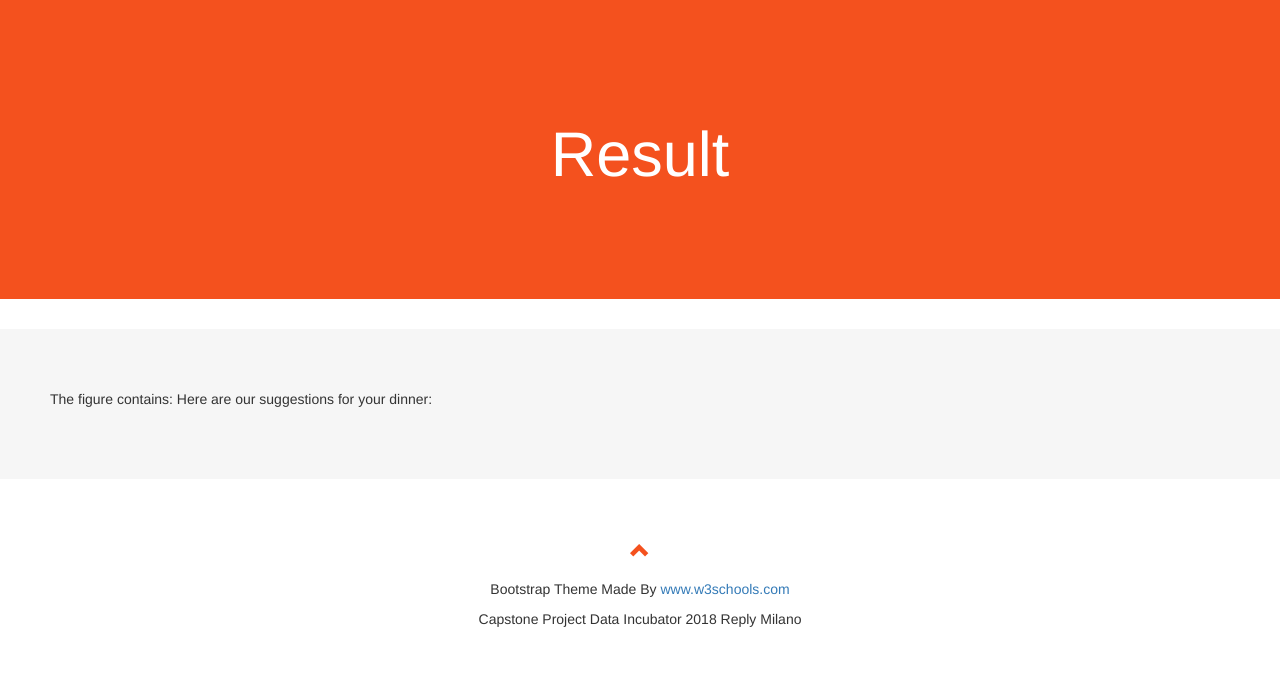
After one commit to chiarabianchin/capstoneapp, a Python web app: template app/templates/result.html in a window 1280 px wide. The commit adds this page. Shown: the top 698 px of the page. Run offline with Jinja, Linux system fonts and the light colour scheme; the template is opened without the code that fills it, so the values that code supplies are empty; some libraries are stand-ins or nearby versions.

Commit message:
Working app with some links

```diff
--- a/app/__init__.py
+++ b/app/__init__.py
@@ -1,9 +1,11 @@
 #__init__
 from flask import Flask
 from .views import myapp
+from .forms import myforms
 
 app = Flask(__name__)
 app.config.from_object('config')
 #db.init_app(app)
 
 app.register_blueprint(myapp)
+app.register_blueprint(myforms)
--- a/app/templates/layout.html
+++ b/app/templates/layout.html
@@ -1,22 +1,82 @@
 <!DOCTYPE html>
-<html>
+<html lang="en">
 <head>
-<title>{% block title %}{{ title }}{% endblock %}</title>
+<title>{% block title %}{{ title }}{% endblock %}
+
+</title>
+<meta charset="utf-8">
+<meta name="viewport" content="width=device-width, initial-scale=1">
+<link rel="stylesheet" href="https://maxcdn.bootstrapcdn.com/bootstrap/3.3.7/css/bootstrap.min.css">
+  <script src="https://ajax.googleapis.com/ajax/libs/jquery/1.12.4/jquery.min.js"></script>
+  <script src="https://maxcdn.bootstrapcdn.com/bootstrap/3.3.7/js/bootstrap.min.js"></script>
 </head>
+
 <body>
+<div id=myPage class="jumbotron text-center">
 <header>
 <h1>{{ self.title() }}</h1>
-<nav>
-<ul>
-<li><a href="/">Home</a></li>
-<li><a href="/info">About model</a></li>
+</header>
+</div>
+</body>
 
-</ul>
-</nav>
-</header>
+<!--header style with centered text*/-->
+<style>
+.jumbotron {
+    background-color: #f4511e; /* Orange */
+    color: #ffffff;
+    padding: 100px 25px;
+}
+.container-fluid {
+    padding: 60px 50px;
+}
 
-<section>
-{% block content %}{% endblock %}
-</section>
+.logo {
+    font-size: 200px;
+}
+@media screen and (max-width: 768px) {
+    .col-sm-4 {
+        text-align: center;
+        margin: 25px 0;
+    }
+}
+
+
+.bg-grey {
+    background-color: #f6f6f6;
+}
+
+.thumbnail {
+    padding: 0 0 15px 0;
+    border: none;
+    border-radius: 0;
+}
+
+.thumbnail img {
+    width: 100%;
+    height: 50%;
+    margin-bottom: 10px;
+}
+
+footer .glyphicon {
+    font-size: 20px;
+    margin-bottom: 20px;
+    color: #f4511e;
+}
+
+</style>
+
+
+{% block content %}
+
+{% endblock %}
+
+<body>
+<footer class="container-fluid text-center">
+  <a href="#myPage" title="To Top">
+    <span class="glyphicon glyphicon-chevron-up"></span>
+  </a>
+  <p>Bootstrap Theme Made By <a href="https://www.w3schools.com" title="Visit w3schools">www.w3schools.com</a></p>
+  <p>Capstone Project Data Incubator 2018 Reply Milano</p>
+</footer>
 </body>
 </html>
--- /dev/null
+++ b/app/templates/result.html
@@ -0,0 +1,8 @@
+{% extends "layout.html" %}
+{% block title %}Result{% endblock %}
+{% block content %}
+<div id=result class="container-fluid bg-grey">
+<p>The figure contains:
+Here are our suggestions for your dinner:
+</div>
+{% endblock content %}
```
Also changed, not shown: app/forms.py (added, +12 -0 lines), app/templates/index.html (+59 -3 lines), app/templates/info.html (+25 -2 lines), app/templates/upload.html (added, +11 -0 lines), app/views.py (+35 -1 lines), app/static/fridge.jpeg (added), app/static/model_3cl_do20_tr6400_5_v1343_5_steps_per_epoch_100_epochs_20_validation_steps_10.png (added), images/fridge.jpeg (deleted).
